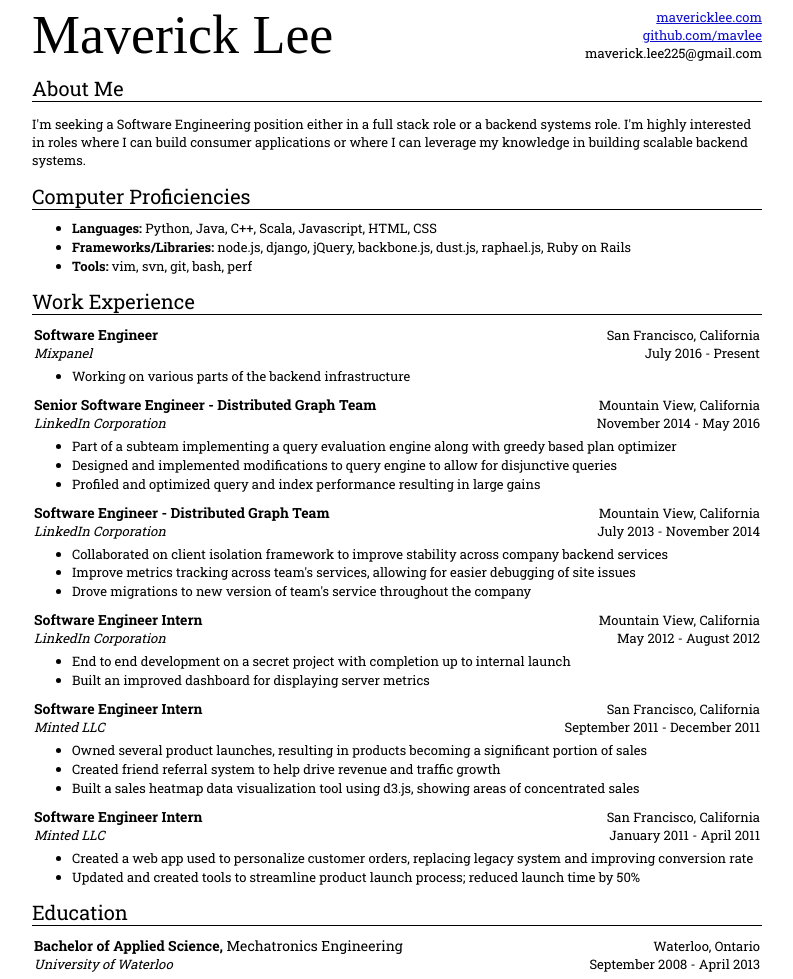
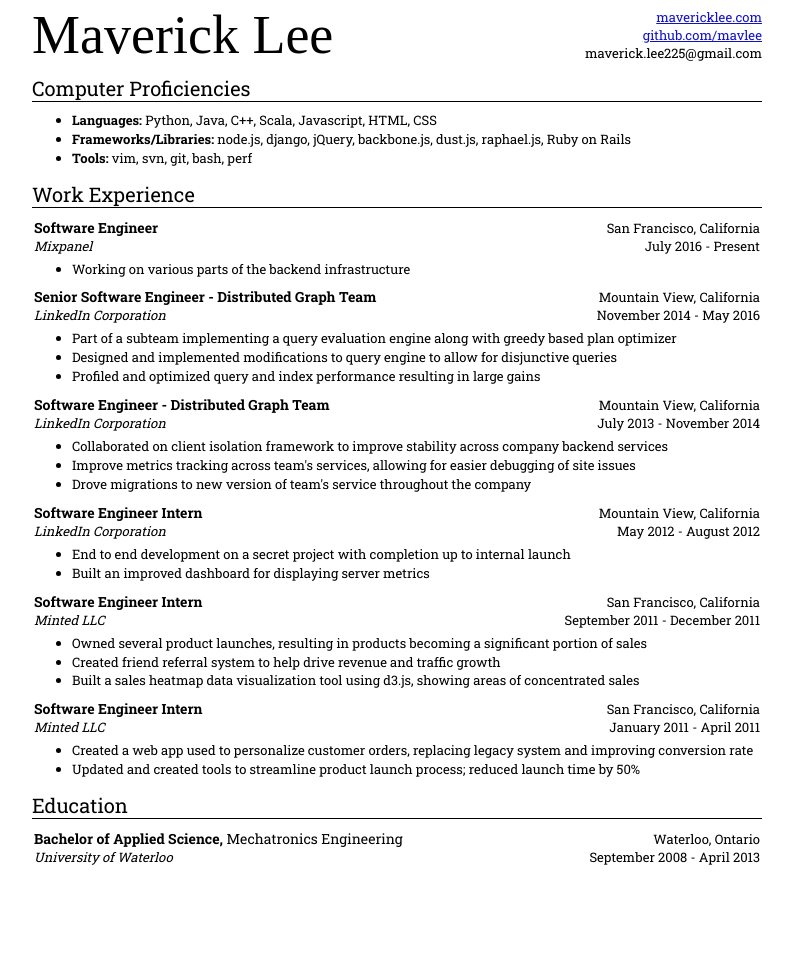
Before and after one commit to mavlee/mavlee.github.com, a Jekyll site: the page resume/index.html, which Jekyll copies as it is, in a window 1280 px wide. Shown: the whole page, without its empty margins (243-1036 px from the left). Built offline with Jekyll 4.4.1, drawn with Linux system fonts in a browser that asks for light colours; some web fonts are replaced; Markdown is read by kramdown in place of the engine named in the settings; after the commit the page ends 900 px from its top, so only the background shows below that.

Commit message:
testing update

```diff
--- a/resume/index.html
+++ b/resume/index.html
@@ -18,11 +18,6 @@
           maverick.lee225@gmail.com
         </div>
       </div>
-    </div>
-
-    <div class="section">
-      <h1>About Me</h1>
-      <p>I'm seeking a Software Engineering position either in a full stack role or a backend systems role. I'm highly interested in roles where I can build consumer applications or where I can leverage my knowledge in building scalable backend systems.
     </div>
 
     <div class="section">
```
